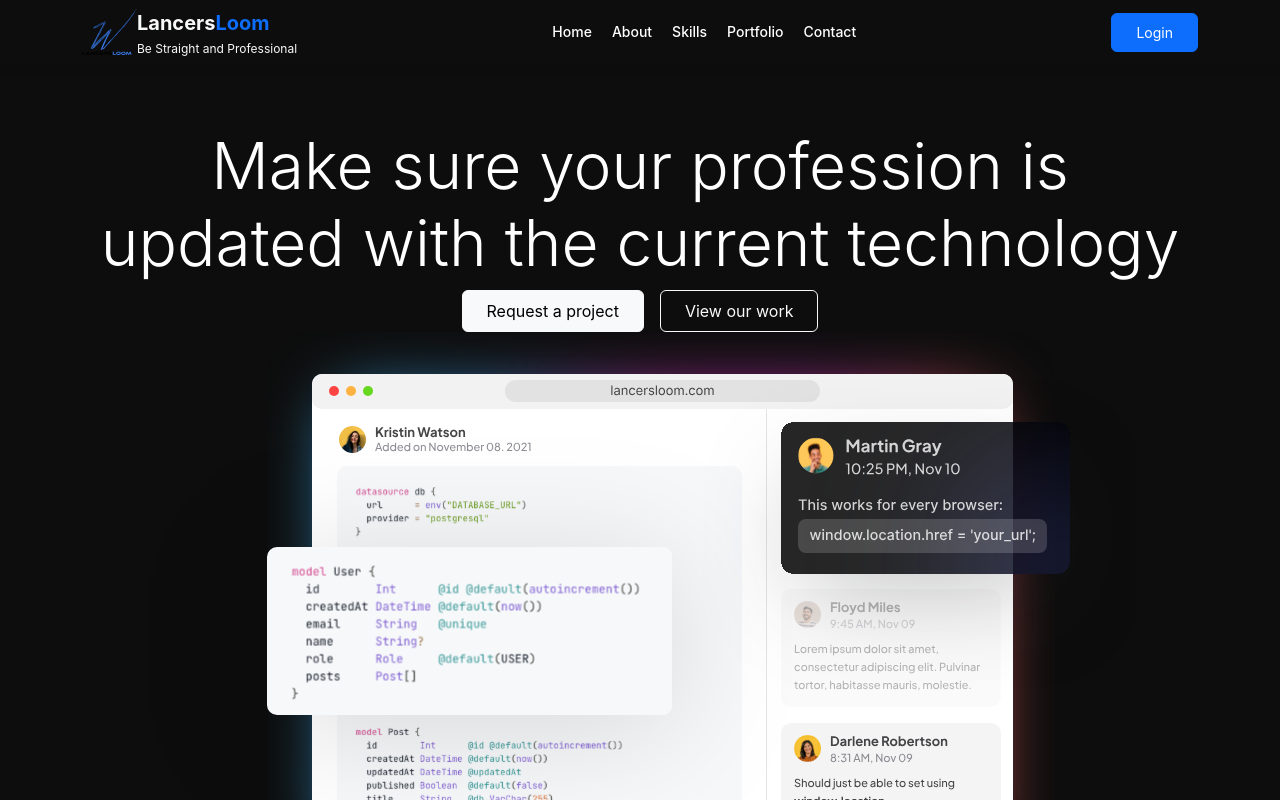
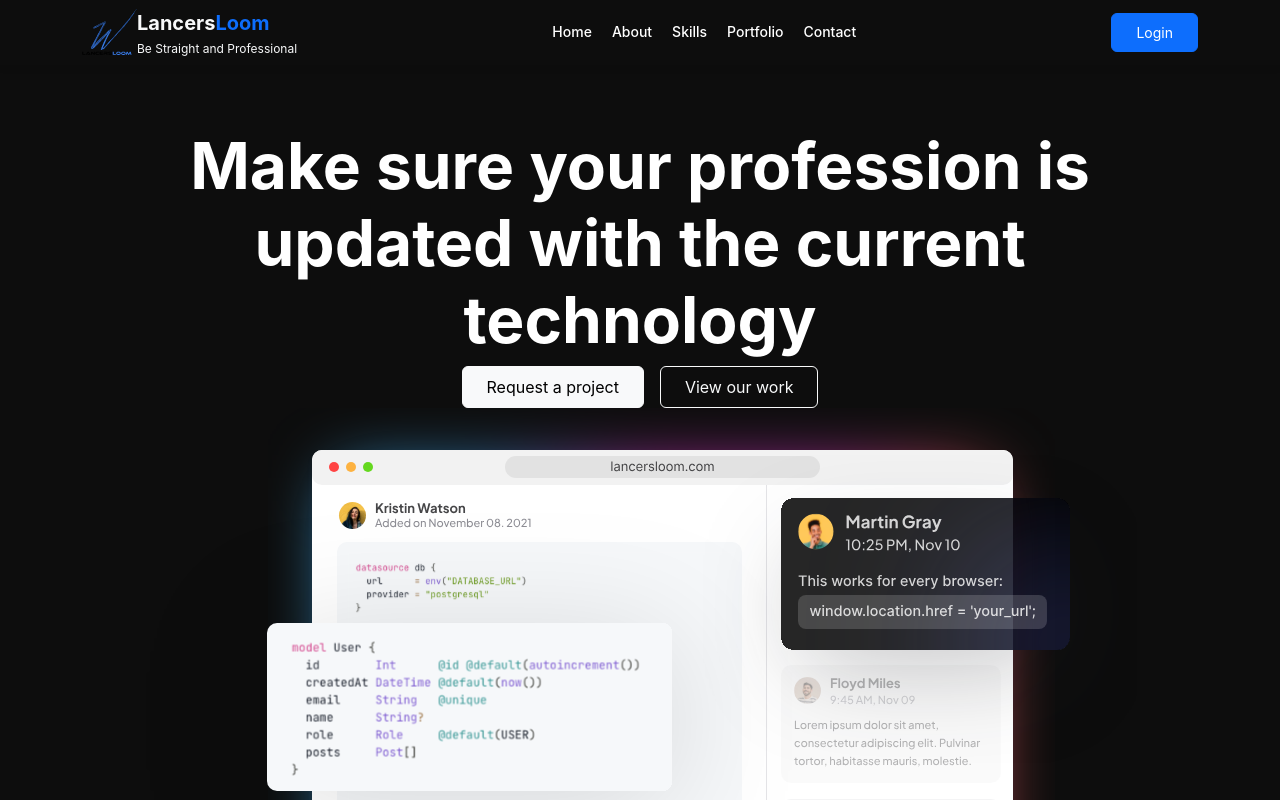
Before and after one commit to Ashwinkumaresan/lancersloom, a React (Vite) app: page / in a window 1280 px wide. Shown: the top 800 px of the page. Built offline with nearby package versions, Linux system fonts and the light colour scheme; a web font is replaced by a local one.

Commit message:
UI changed 3

```diff
--- a/src/components/home/Hero.jsx
+++ b/src/components/home/Hero.jsx
@@ -12,9 +12,9 @@ const Hero = () => {
 
   return (
     <section id="home" className="hero" >
-      <div className="container" style={{ minHeight: "100vh" }}>
+      <div className="container d-flex align-items-center" style={{ minHeight: "100vh" }}>
         <div className="row">
-          <h1 className="display-3 text-center">Make sure your profession is updated with the current technology</h1>
+          <h1 className="display-3 text-center fw-bold">Make sure your profession is updated with the current technology</h1>
           <div className="text-center">
             <button className="btn btn-light mx-2 px-4 py-2">Request a project</button>
             <button className="btn btn-outline-light mx-2 px-4 py-2">View our work</button>
```
